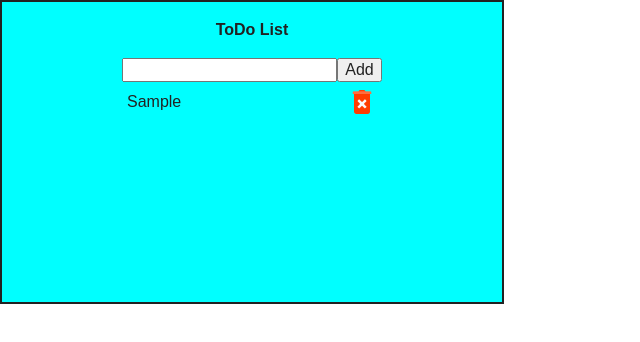
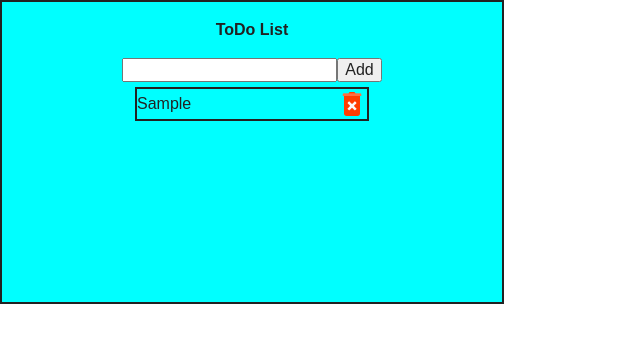
Before and after one commit to Anjelika86/reactTodo, a React (Create React App) app: page / in a window 1280 px wide. Both pictures are taken after typing "Sample" into the empty fields and a click on the button "Add". Shown: the top 342 px of the page, without its empty margins (0-640 px from the left). Built offline with nearby package versions, Linux system fonts and the light colour scheme.

Commit message:
Fix TodoItem styles

```diff
--- a/src/components/ToDo/TodoItem/TodoItem.module.scss
+++ b/src/components/ToDo/TodoItem/TodoItem.module.scss
@@ -10,14 +10,14 @@
   justify-content: space-between;
   align-items: center;
   margin: 5px 0;
+  border: 2px solid;
 }
 .tasksContainer {
   // display: flex;
 
   // align-items: center;
-  min-width: 220px;
+  min-width: 200px;
 }
-.toggleIsvisible {
+.tasksWrapperTrue {
   text-decoration: line-through;
-  visibility: hidden;
 }
```
